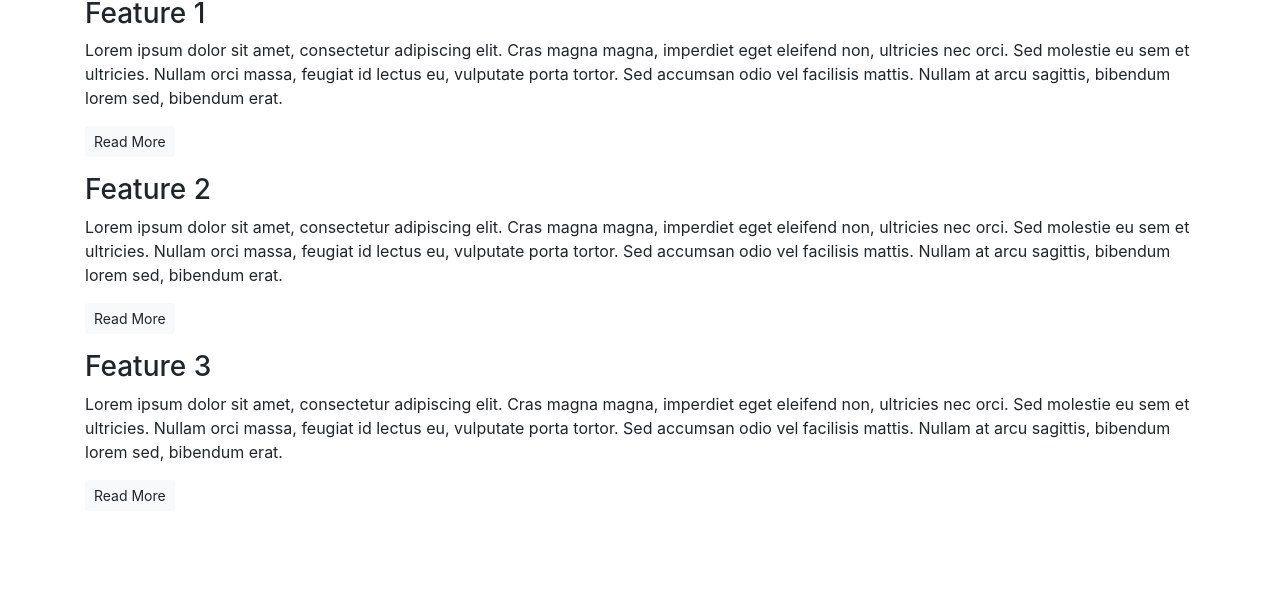
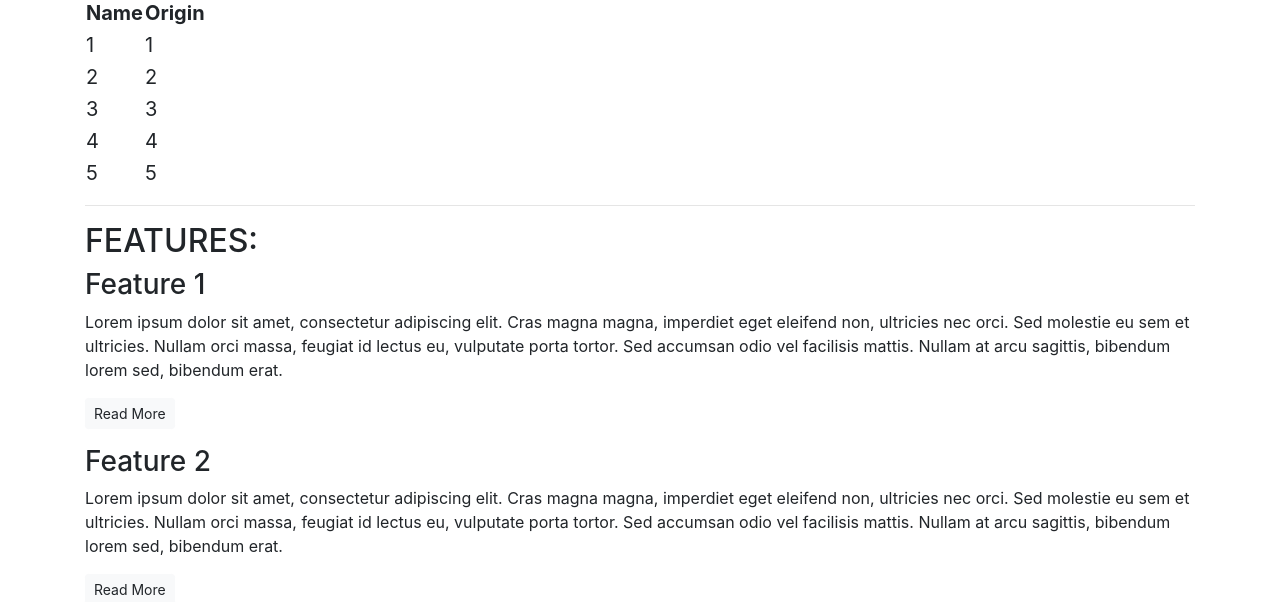
Before and after one commit to Mx-CrystalJ/Bootstrap, a plain HTML site: page index.html in a window 1280 px wide. Shown: the part 498-1100 px from the top of the page. Before the commit the page ends 1025 px from the top, so only its background shows below. Drawn offline with nearby package versions, Linux system fonts and the light colour scheme.

Commit message:
Add Monthly Favorites table section with 2 columns

```diff
--- a/index.html
+++ b/index.html
@@ -39,6 +39,41 @@
         <!-- /.quotes -->
         <hr>
 
+                <!--Favorites-->
+                <section class="quotes">
+                    <h2 class="text-uppercase">Monthly Favorites</h2>
+                    <blockquote class="blockquote">
+                        <table>
+                            <tr>
+                                <th>Name</th>
+                                <th>Origin</th>
+                            </tr>
+                            <tr>
+                                <td>1</td>
+                                <td>1</td>
+                            </tr>
+                            <tr>
+                                <td>2</td>
+                                <td>2</td>
+                            </tr>
+                            <tr>
+                                <td>3</td>
+                                <td>3</td>
+                            </tr>
+                            <tr>
+                                <td>4</td>
+                                <td>4</td>
+                            </tr>
+                            <tr>
+                                <td>5</td>
+                                <td>5</td>
+                            </tr>
+                        </table>
+                    </blockquote>
+                </section>
+                <!-- /.Favorites -->
+                <hr>
+
         <!-- Features -->
         <section class="features">
             <h2 class="text-uppercase">Features:</h2>
```
